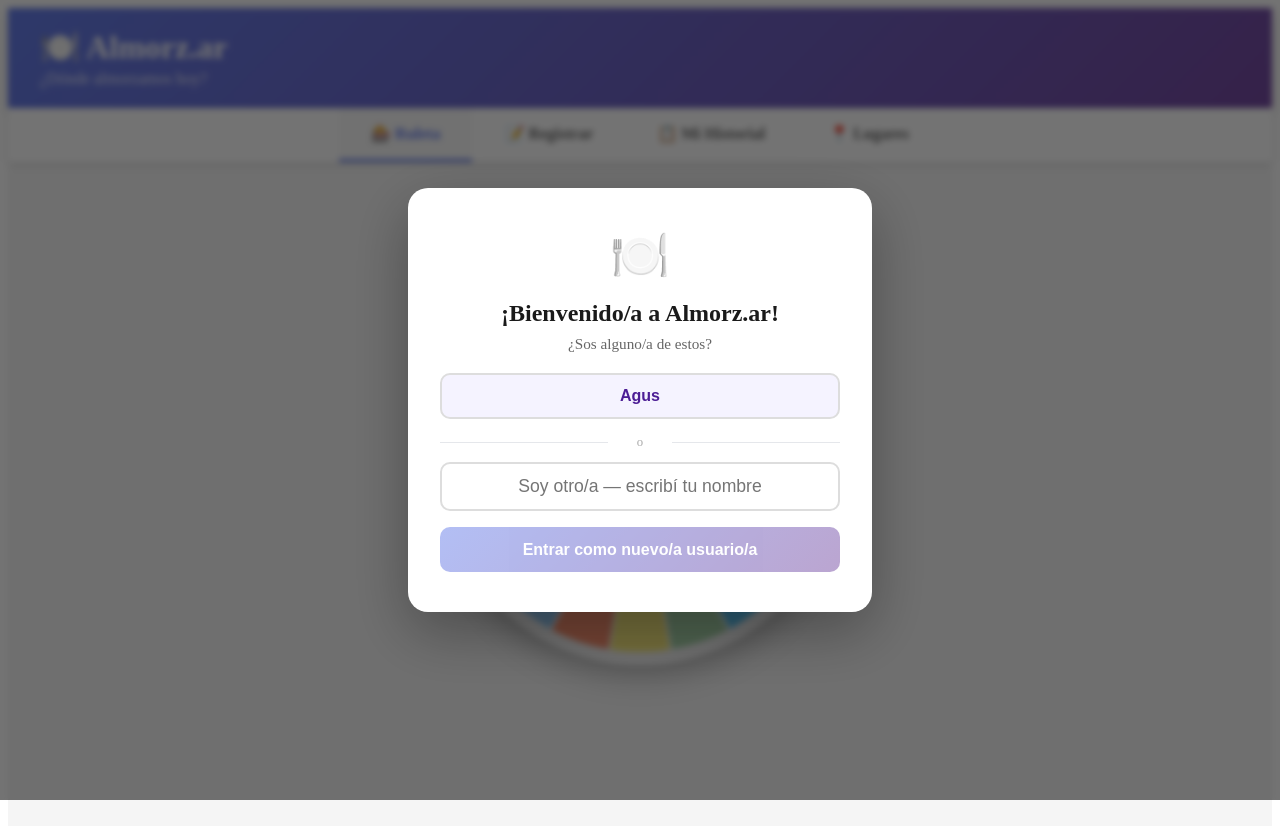
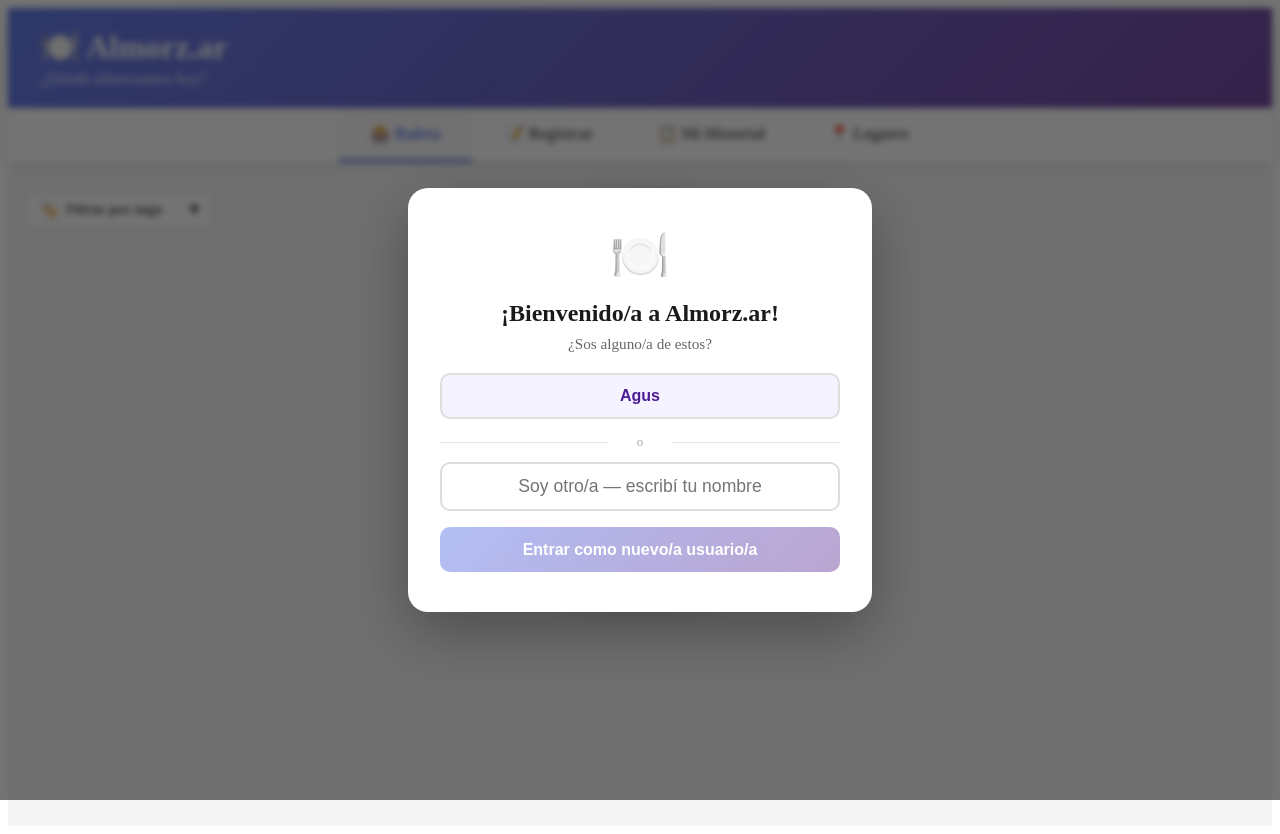
Before and after one commit to lancubal/almorz.ar, an Angular app: page / in a window 1280 px wide. Built offline with nearby package versions, Linux system fonts and the light colour scheme; data requests are answered from the project's data file.

Commit message:
fix: tag filter anchored to left margin, no longer overlaps wheel

```diff
--- a/src/app/components/roulette.component.css
+++ b/src/app/components/roulette.component.css
@@ -1,5 +1,6 @@
 /* ─── Layout ─────────────────────────────────────────────────────────────── */
 .roulette-container {
+  position: relative;
   display: flex;
   flex-direction: column;
   align-items: center;
@@ -34,11 +35,11 @@
 
 /* ─── Tag filter ─────────────────────────────────────────────────────────────── */
 .tag-filter-wrapper {
-  position: relative;
-  width: 100%;
-  max-width: 280px;
-  margin: 0 auto;
-  /* intentionally no bottom margin — dropdown floats, doesn't push content */
+  /* On desktop: float to the left margin, out of the column flow */
+  position: absolute;
+  left: 1rem;
+  top: 1.75rem;
+  width: 190px;
 }
 
 .tag-filter-toggle {
@@ -441,6 +442,16 @@
 }
 
 /* ─── Responsive ────────────────────────────────────────────────────────────── */
+@media (max-width: 700px) {
+  /* On narrow screens, put the filter toggle back into normal flow above the wheel */
+  .tag-filter-wrapper {
+    position: static;
+    width: 100%;
+    max-width: 300px;
+    margin: -1rem auto 0; /* reduce gap since the column gap already adds space */
+  }
+}
+
 @media (max-width: 480px) {
   .wheel-wrapper {
     width: 320px;
```
